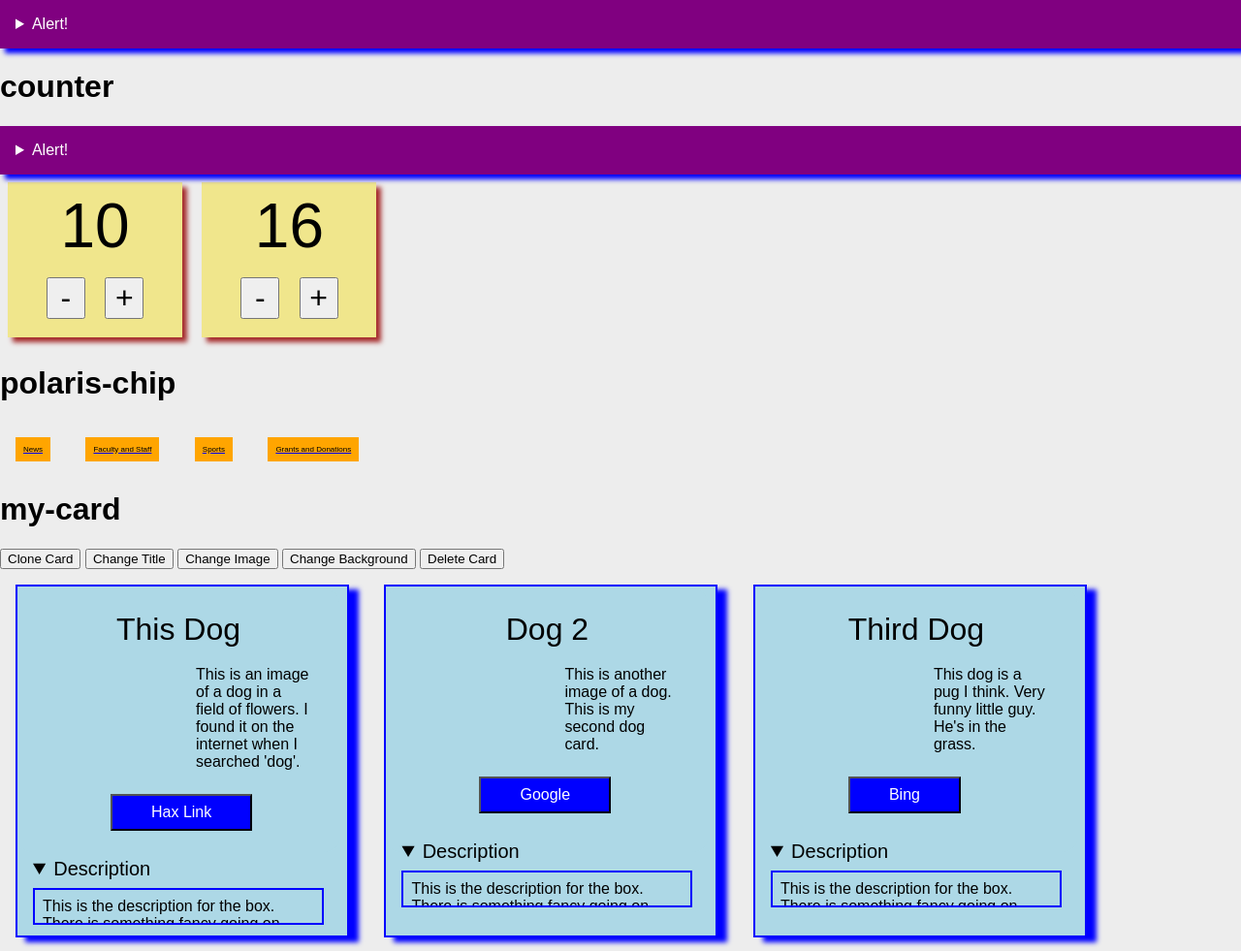
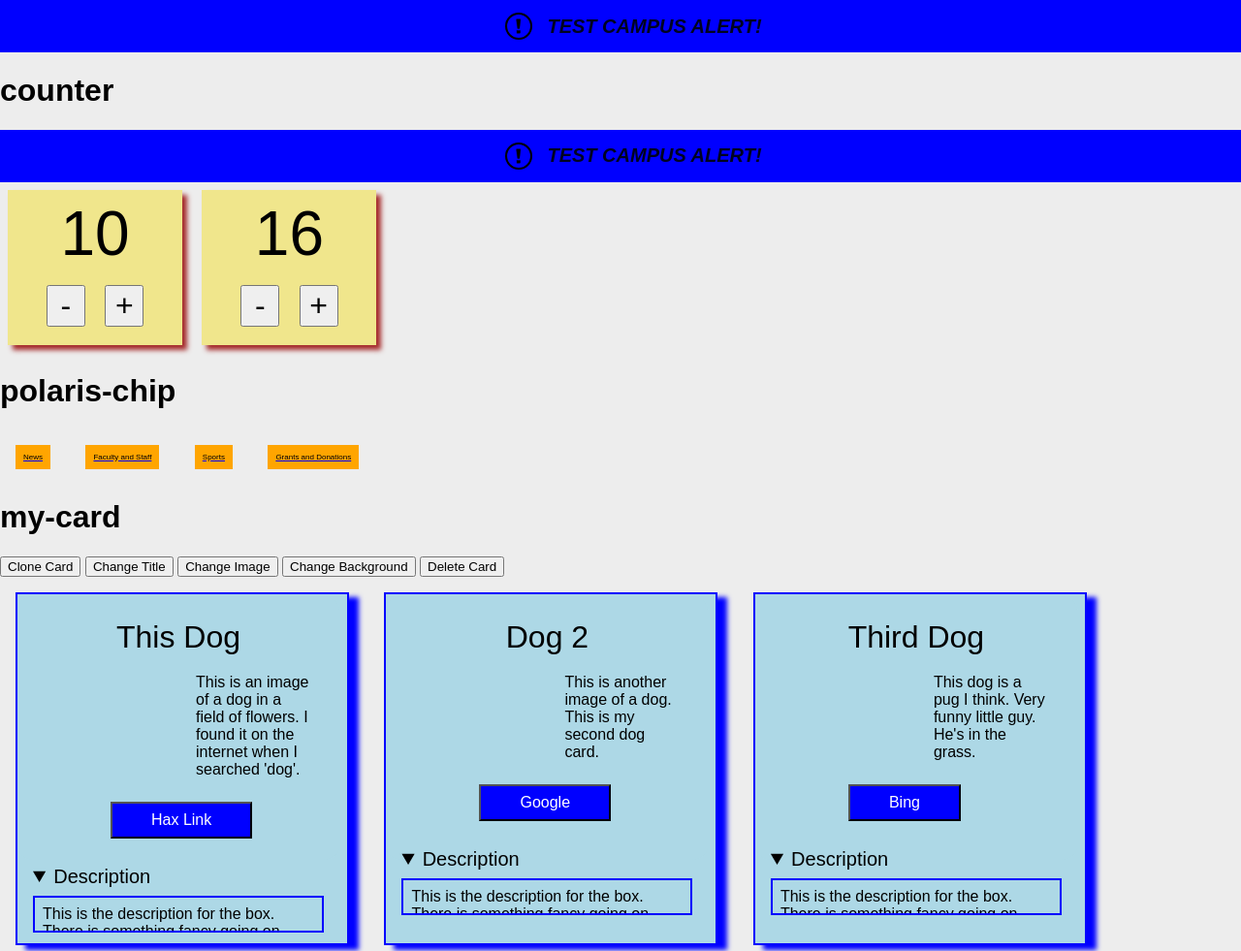
Before and after one commit to judeMusolino/polaris-chipMusolino, a website with bundled scripts: page index.html in a window 1280 px wide. Shown: the top 981 px of the page at 97% size. Built offline with nearby package versions, Linux system fonts and the light colour scheme.

Commit message:
lots in class
worked on formatting.

```diff
--- a/index.html
+++ b/index.html
@@ -30,7 +30,7 @@
 
 
   <h1>counter</h1>
-  <this-alert sticky=true></this-alert>
+  <this-alert sticky></this-alert>
 
   <div class="count-wrapper">
     <counter-app></counter-app>
--- a/src/this-alert.js
+++ b/src/this-alert.js
@@ -17,23 +17,20 @@ export class Alert extends LitElement {
       return css`
         :host([sticky]) {
           position: sticky;
-        }
-
-        :host([sticky]).wrapper {
-          background-color: yellow;
+          top: 0px;
+          color: yellow;
         }
 
         :host {
           position: inline-flex;
-          top: 0px;
-          background-color: yellow;
+          background-color: purple;
         }
 
         .wrapper {
-          background-color: purple;
-          box-shadow: 5px 5px 5px blue;
-          margin: 0px;
-          padding: 16px;
+          background-color: blue;
+          height: 3.375rem;
+          display: flex;
+          justify-content: center;
         }
 
         .content {
@@ -43,7 +40,31 @@ export class Alert extends LitElement {
         }
 
         details summary {
-            color: white;
+          height: 3.375rem;
+          width: 313.9px;
+          display: flex;
+          border: none;
+          position: center;
+          background-color: transparent;
+          cursor: pointer;
+          text-transform: uppercase;
+          font-weight: 700;
+          font-style: italic;
+          justify-content: center;
+          align-items: center;
+          color: #000321;
+          font-size: 1.25rem;
+        }
+
+        details [open] summary {
+          background-color: red;
+        }
+
+        .alert-icon {
+          height: 1.75rem;
+          padding: 0;
+          margin-right: -0.75rem;
+          stroke: black;
         }
 
         `;
@@ -52,10 +73,10 @@ export class Alert extends LitElement {
     openChanged(e) {
         console.log(e.newState);
         if (e.newState === "open") {
-          this.sticky = true;
+          this.opened = true;
         }
         else {
-          this.sticky = false;
+          this.opened = false;
         }
       }
 
@@ -63,15 +84,19 @@ export class Alert extends LitElement {
     render() {
 
       return html`
-        <div class="wrapper">
-        <details @toggle="${this.openChanged}">
-            <summary>Alert!</summary>
+        <div class="wrapper" ?open="${this.closed}">
+        <details ?open="${this.closed}" @toggle="${this.openChanged}">
+            <summary>
+            <svg xmlns="http://www.w3.org/2000/svg" width="82" height="82" viewBox="0 0 82 82" class="alert-icon"><g transform="translate(-350.099 -428.714)"><g transform="translate(350.099 428.714)" fill="none" stroke-width="6"><circle cx="41" cy="41" r="41" stroke="none"></circle><circle cx="41" cy="41" r="38" fill="none"></circle></g><g transform="translate(384.41 448.566)"><rect width="10.381" height="7.786" transform="translate(0.919 34.336)"></rect><path d="M6520.672,2327.554h-5.854l-3.21-23.669V2299.2h11.81v4.681Z" transform="translate(-6511.607 -2299.203)" class="alert-icon-min"></path></g></g></svg>
+            Test Campus Alert!
+            <i class="icon-angle-down"></i>
+            </summary>
             <div class="content">
             <slot>${this.content}</slot>
             </div>
         </details>
+        </div>
 
-        </div>
         `;
     }
 
@@ -80,7 +105,7 @@ export class Alert extends LitElement {
     static get properties() {
       return {
         content: { type: String , reflect: true},
-        opened: { type: String , reflect: true},
+        closed: { type: String , reflect: true},
         status: { type: String , reflect: true},
         date: { type: String , reflect: true},
         sticky: { type: Boolean , reflect: true},
```
